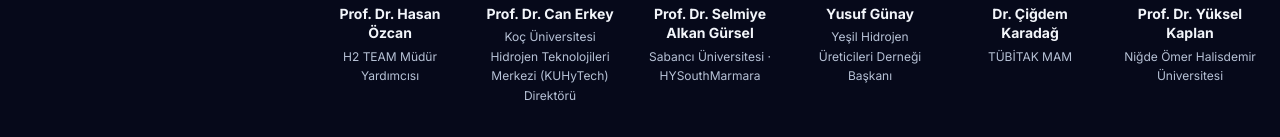
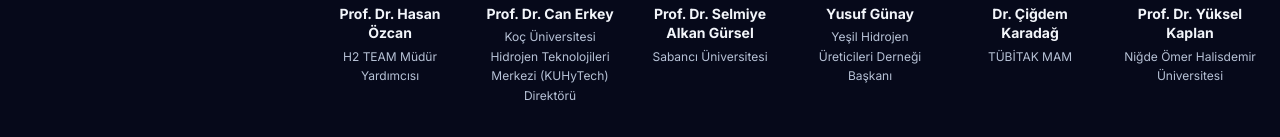
Before and after one commit to turkesdedeci/h2zirve, a Next.js app: page / in a window 1280 px wide. Shown: the part 5225-5362 px from the top of the page. Built offline with nearby package versions, Linux system fonts and the light colour scheme.

Commit message:
Remove HYSouthMarmara affiliation

```diff
--- a/src/components/Program.tsx
+++ b/src/components/Program.tsx
@@ -107,7 +107,7 @@ const day2: Session[] = [
     moderator: "Prof. Dr. Hasan Özcan | H2 TEAM Müdür Yardımcısı",
     speakers: [
       "Prof. Dr. Can Erkey | Koç Üniversitesi Hidrojen Teknolojileri Merkezi (KUHyTech) Direktörü",
-      "Prof. Dr. Selmiye Alkan Gürsel | Sabancı Üniversitesi (HYSouthMarmara)",
+      "Prof. Dr. Selmiye Alkan Gürsel | Sabancı Üniversitesi",
       "Yusuf Günay | Yeşil Hidrojen Üreticileri Derneği Başkanı",
       "Dr. Çiğdem Karadağ | TÜBİTAK MAM",
       "Prof. Dr. Yüksel Kaplan | Niğde Ömer Halisdemir Üniversitesi",
--- a/src/components/Speakers.tsx
+++ b/src/components/Speakers.tsx
@@ -155,7 +155,7 @@ const speakers: Speaker[] = [
   {
     name: "Prof. Dr. Selmiye Alkan Gürsel",
     role: "Panel 3 Konuşmacısı",
-    affiliation: "Sabancı Üniversitesi · HYSouthMarmara",
+    affiliation: "Sabancı Üniversitesi",
     initials: "SAG",
     photo: "/speakers/selmiye-alkan-gursel.png",
   },
```
